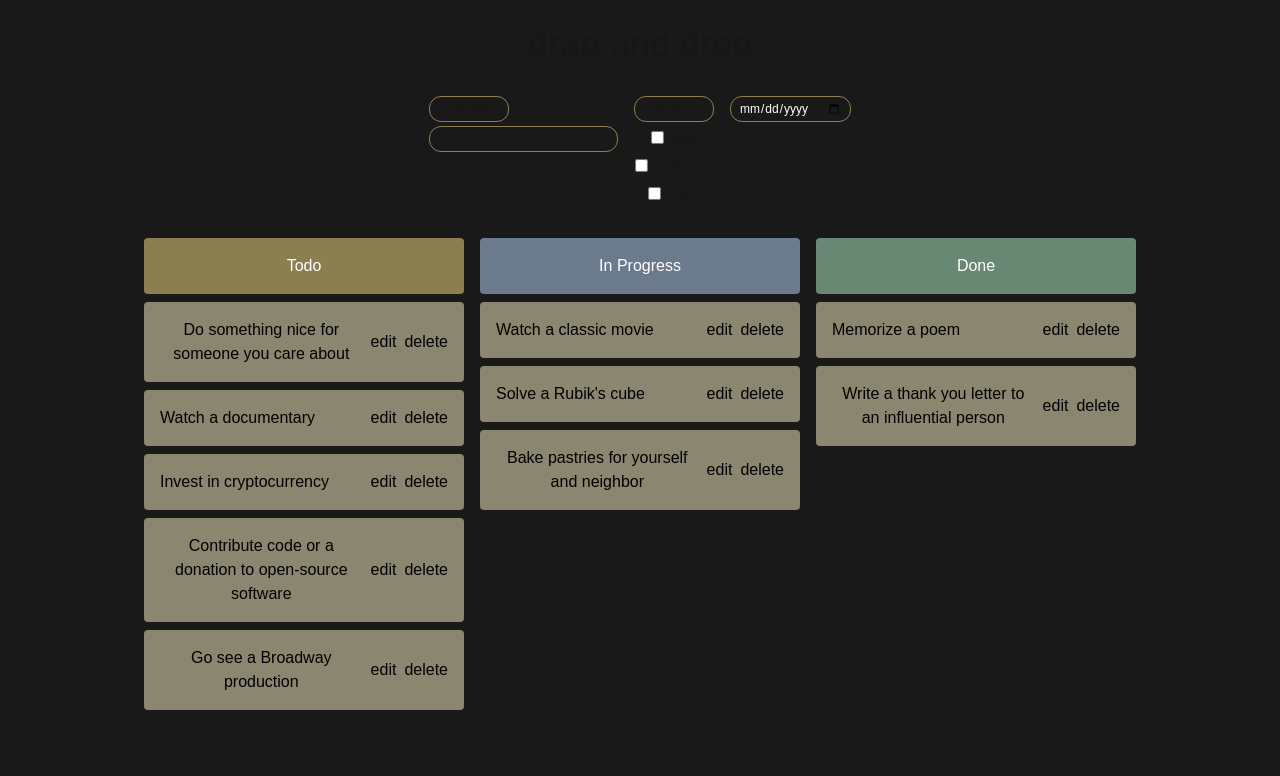
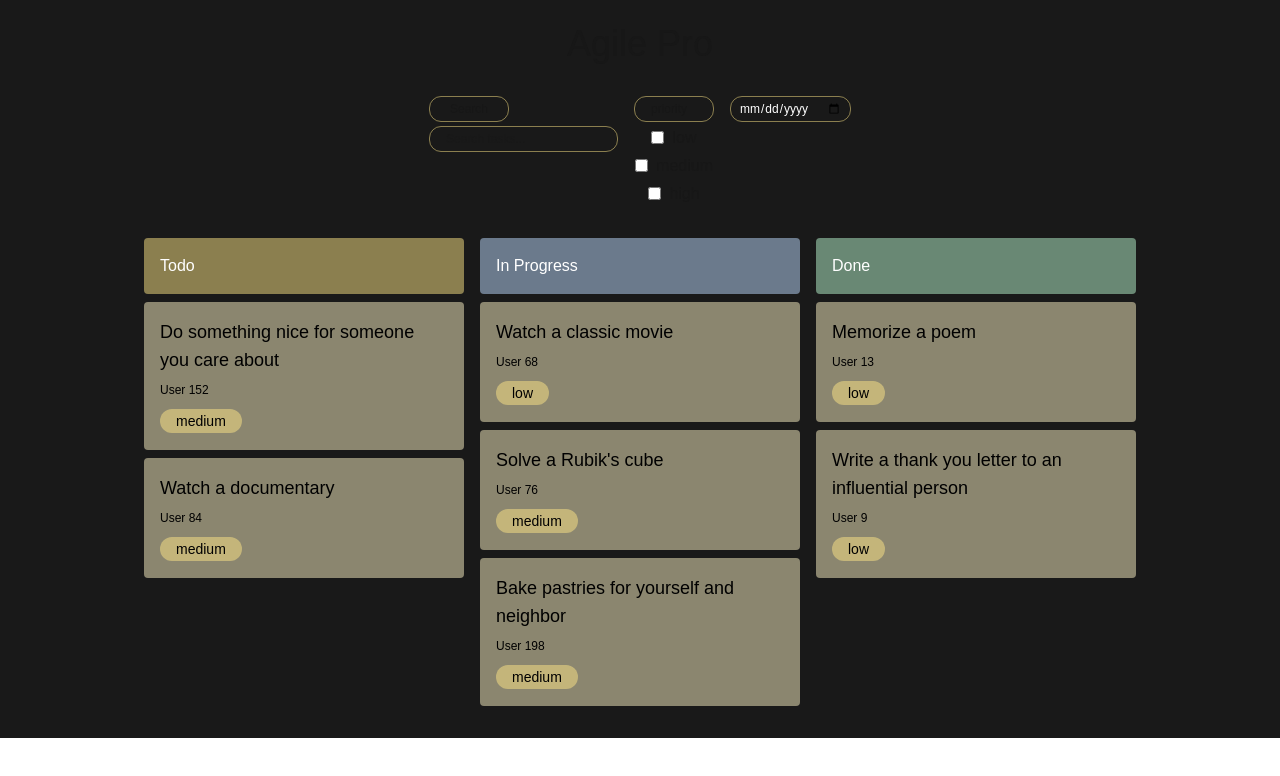
Before and after one commit to anuprajvarma/agile-pro, a Next.js app: page / in a window 1280 px wide. Shown: the top 776 px of the page. Built offline with nearby package versions, Linux system fonts and the light colour scheme.

Commit message:
change some styles

```diff
--- a/app/page.tsx
+++ b/app/page.tsx
@@ -50,22 +50,7 @@ export default function Home() {
       priority: "medium",
       dueDate: "2025-07-12",
     },
-    {
-      id: 5,
-      title: "Invest in cryptocurrency",
-      assignee: "User 163",
-      status: "TODO",
-      priority: "high",
-      dueDate: "2025-07-20",
-    },
-    {
-      id: 6,
-      title: "Contribute code or a donation to open-source software",
-      assignee: "User 69",
-      status: "TODO",
-      priority: "high",
-      dueDate: "2025-07-14",
-    },
+
     {
       id: 7,
       title: "Solve a Rubik's cube",
@@ -84,14 +69,6 @@ export default function Home() {
     },
     {
       id: 9,
-      title: "Go see a Broadway production",
-      assignee: "User 7",
-      status: "TODO",
-      priority: "high",
-      dueDate: "2025-07-16",
-    },
-    {
-      id: 10,
       title: "Write a thank you letter to an influential person",
       assignee: "User 9",
       status: "DONE",
@@ -138,9 +115,9 @@ export default function Home() {
     }
   };
   return (
-    <div className="w-screen h-screen flex justify-center p-6 bg-[#191919]">
+    <div className="w-full h-full flex justify-center p-6 bg-[#191919]">
       <div className="w-full flex flex-col gap-4 items-center z-10">
-        <h1 className="text-center text-4xl">drap and drop</h1>
+        <h1 className="text-center text-4xl">Agile Pro</h1>
         <div className="py-4 flex gap-4 z-10">
           <div className="flex flex-col gap-1">
             <button className="px-4 w-[5rem] h-[1.6rem] text-center py-1 cursor-pointer rounded-xl border border-amber-200/50 text-xs hover:bg-amber-200/10 transition duration-300">
@@ -203,7 +180,7 @@ export default function Home() {
             date
           </button> */}
         </div>
-        <div className="flex gap-4 justify-between text-center">
+        <div className="flex gap-4 justify-between">
           <div
             className="w-[20rem]"
             data-status={TODO}
@@ -228,12 +205,14 @@ export default function Home() {
                   draggable
                   onDrag={(e) => handleDrag(e, task)}
                   key={task.id}
-                  className="flex justify-between gap-2 p-4 bg-amber-100/50 text-black rounded mb-2 cursor-pointer"
+                  className="flex flex-col text-lg justify-between gap-2 p-4 bg-amber-100/50 text-black rounded mb-2 cursor-pointer"
                 >
                   <p>{task.title}</p>
-                  <div className="flex gap-2">
-                    <button>edit</button>
-                    <button>delete</button>
+                  <p className="text-xs">{task.assignee}</p>
+                  <div>
+                    <span className="text-sm px-4 py-1 text-center rounded-full bg-amber-200/50">
+                      {task.priority}
+                    </span>
                   </div>
                 </div>
               ))}
@@ -262,12 +241,14 @@ export default function Home() {
                   draggable
                   onDrag={(e) => handleDrag(e, task)}
                   key={task.id}
-                  className="flex justify-between gap-2 p-4 bg-amber-100/50 text-black rounded mb-2 cursor-pointer"
+                  className="flex flex-col text-lg justify-between gap-2 p-4 bg-amber-100/50 text-black rounded mb-2 cursor-pointer"
                 >
                   <p>{task.title}</p>
-                  <div className="flex gap-2">
-                    <button>edit</button>
-                    <button>delete</button>
+                  <p className="text-xs">{task.assignee}</p>
+                  <div>
+                    <span className="text-sm px-4 py-1 text-center rounded-full bg-amber-200/50">
+                      {task.priority}
+                    </span>
                   </div>
                 </div>
               ))}
@@ -296,12 +277,14 @@ export default function Home() {
                   draggable
                   onDrag={(e) => handleDrag(e, task)}
                   key={task.id}
-                  className="flex justify-between gap-2 p-4 bg-amber-100/50 text-black rounded mb-2 cursor-pointer"
+                  className="flex flex-col text-lg justify-between gap-2 p-4 bg-amber-100/50 text-black rounded mb-2 cursor-pointer"
                 >
                   <p>{task.title}</p>
-                  <div className="flex gap-2">
-                    <button>edit</button>
-                    <button>delete</button>
+                  <p className="text-xs">{task.assignee}</p>
+                  <div>
+                    <span className="text-sm px-4 py-1 text-center rounded-full bg-amber-200/50">
+                      {task.priority}
+                    </span>
                   </div>
                 </div>
               ))}
```
